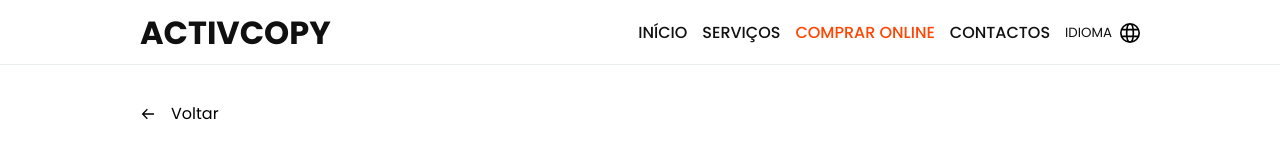
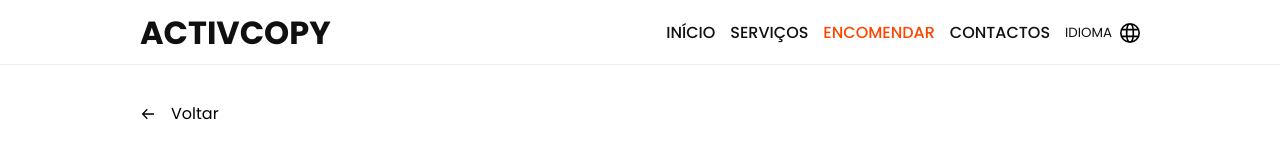
Before and after one commit to tquintal/activcopy, a React (Create React App) app: page /shop/big-format in a window 1280 px wide. Shown: the top 148 px of the page. Built offline with nearby package versions, Linux system fonts and the light colour scheme.

Commit message:
shop > mobile small update and minor tweaks

```diff
--- a/public/assets/locales/pt/translation.json
+++ b/public/assets/locales/pt/translation.json
@@ -15,7 +15,7 @@
   "Navigation": {
     "Home": "Início",
     "Services": "Serviços",
-    "Shop": "Comprar Online",
+    "Shop": "Encomendar",
     "Contact": "Contactos"
   },
 
@@ -59,7 +59,7 @@
   "Shop": {
     "LastOrder": "Última encomenda",
     "Error": "Erro, por favor preencha todos os campos obrigatórios",
-    "Title": "Loja",
+    "Title": "Encomendar",
     "BusinessCardss": "Cartões de visita",
     "T-Shirts": "T-Shirts",
     "Flyers": "Flyers",
@@ -73,11 +73,11 @@
 
   "OrderCompleted": {
     "ThankYou": "Obrigado pela preferência, a sua encomenda irá ser processada.",
-    "Info": "Foi enviado um e-mail (remetente: FormSubmit, submissions@formsubmit.co) com todas as informações relativas à compra, assim como todos os dados necessários para efetuar o pagamento.\nO pagamento deverá ser efetuado num prazo de 48h via transferência bancária.\nNa ausência deste e-mail, verifique por favor a pasta spam/lixo ou contacte activcopy@netcabo.pt"
+    "Info": "Foi enviado um e-mail (remetente: FormSubmit, submissions@formsubmit.co) com todas as informações relativas à compra, assim como todos os dados necessários para efetuar o pagamento.\nO pagamento deverá ser efetuado num prazo de 48h via transferência bancária.\nNa ausência deste e-mail, verifique por favor a pasta spam/lixo ou contacte seractivcopy@hotmail.com"
   },
 
   "ButtonBudget": "Pedir orçamento",
-  "ButtonShop": "Comprar online",
+  "ButtonShop": "Encomendar",
 
   "DigitalPrinting": {
     "FirstDPTitle": "Pequenos Formatos",
--- a/src/style/App.css
+++ b/src/style/App.css
@@ -870,16 +870,17 @@ textarea {
   }
 
   .shop-cat-container {
-    display: block;
+    flex-direction: column;
+    gap: 0px;
+  }
+
+  .shop-cat-img img {
+    width: 100%;
   }
 
   .shop-cat-left-side {
     height: fit-content;
     gap: 0px;
-  }
-
-  .shop-cat-img {
-    display: none;
   }
 
   .contacts-container {
```
Also changed, not shown: public/assets/locales/en/translation.json (+4 -4 lines).
